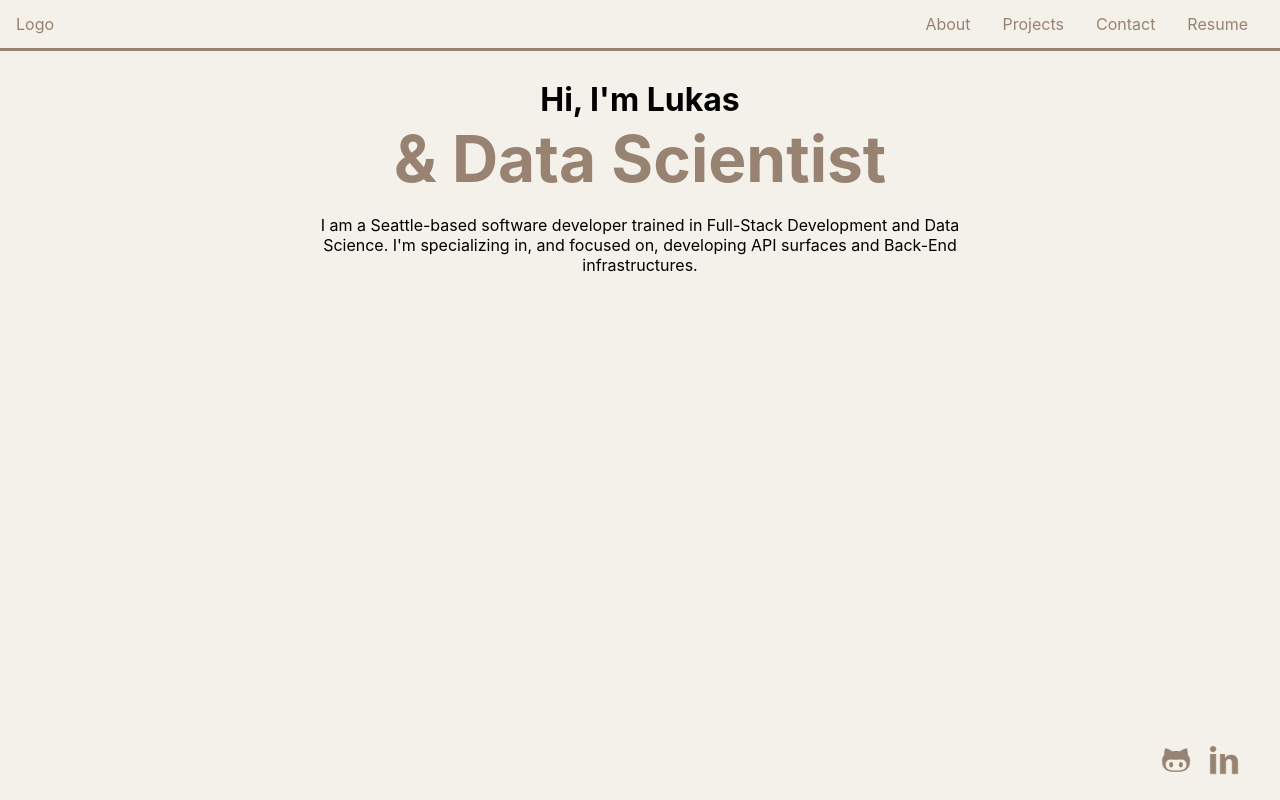
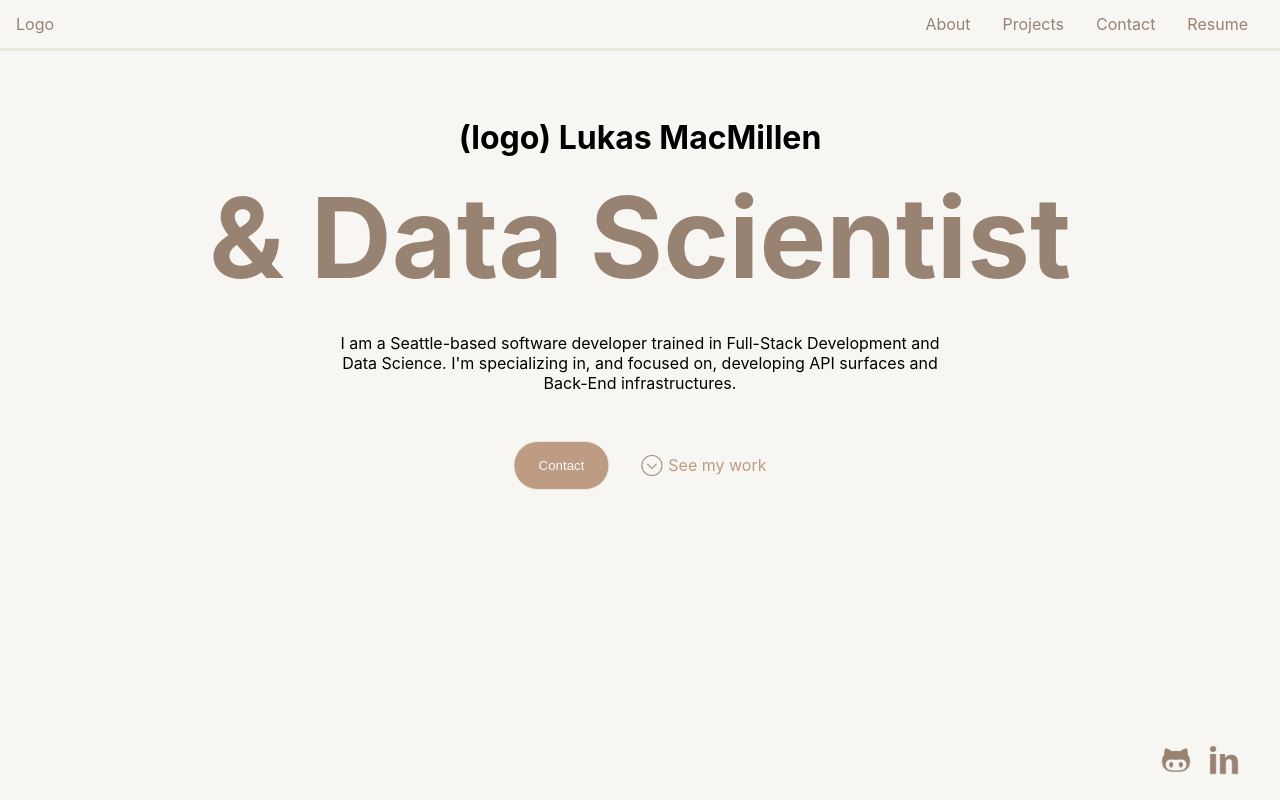
Before and after one commit to agtTwilight/portfolio, a React (Create React App) app: page / in a window 1280 px wide. Built offline with nearby package versions, Linux system fonts and the light colour scheme; the HTML template or start-up script is replaced by a standard one.

Commit message:
home page layout adjusted. Need to change rotating text to typing text and style page

```diff
--- a/src/components/Footer/style.css
+++ b/src/components/Footer/style.css
@@ -1,5 +1,5 @@
 #footer-icons {
-    position: absolute;
+    position: fixed;
     right: 0;
     bottom: 0;
     margin: 1rem 2rem;
--- a/src/components/Header/index.js
+++ b/src/components/Header/index.js
@@ -27,9 +27,9 @@ export const Header = () => {
     <nav>
       <p>Logo</p>
       <div id="nav-links">
-        <a id="first-link" href="#About">About</a>
-        <a href="#Projects">Projects</a>
-        <a href="#Contact">Contact</a>
+        <a id="first-link" href="#about">About</a>
+        <a href="#projects">Projects</a>
+        <a href="#contact">Contact</a>
         <a id="resume" href={resume}>Resume</a>
       </div>
       <img id="nav-open" onClick={displayNav} src={menu} alt="hamburger button to open the nav on mobile"></img>
--- a/src/components/Header/style.css
+++ b/src/components/Header/style.css
@@ -5,7 +5,7 @@ nav {
     position: fixed;
     width: 100%;
     height: 3rem;
-    border-bottom: solid var(--coffeebrown);
+    border-bottom: solid var(--toastedwhite);
     z-index: 2;
 }
 
--- a/src/index.css
+++ b/src/index.css
@@ -15,10 +15,12 @@ code {
 #root {
     position: relative;
     min-height: 100vh;
-    min-width: 100vw;
-    background-color: var(--toastedwhite);
-    --toastedwhite: #f3f1ea;
+    overflow: hidden;
+    background-color: var(--white);
+    --white: #f7f6f3;
+    --toastedwhite: #e9e6db;
     --lattecream: #edd6c0;
+    --lightcoffeebrown: #bd9c83;
     --coffeebrown: #988373;
 
 }
@@ -45,7 +47,7 @@ code {
     h1 {
         margin: 0;
         padding: 0;
-        font-size: 4rem;
+        font-size: 7rem;
     }
 
     h2 {
--- a/src/pages/Home/index.js
+++ b/src/pages/Home/index.js
@@ -1,11 +1,11 @@
-import portrait from "./assets/portrait.png";
+import arrowdown from "./assets/arrowdown.png"
 import React from "react";
 import "./style.css";
 
 export const Home = () => {
   return (
     <section id="home-wrap">
-      <h2>Hi, I'm Lukas</h2>
+      <h2>(logo) Lukas MacMillen</h2>
       <section id="rotating-text-container">
         <h1 id="rotating-text">
           Full-Stack Developer
@@ -20,18 +20,13 @@ export const Home = () => {
         Development and Data Science. I'm specializing in, and focused on,
         developing API surfaces and Back-End infrastructures.
       </p>
-      {/* <section id="bottom-home">
-        <div id="bottom-home-left">
-            <h2>Highlights:</h2>
-        </div>
-        <div id="bottom-home-right">
-          <img id="portrait" src={portrait} alt="Portrait of Lukas"></img>
-          <div id="home-buttons">
-            <button>About Me</button>
-            <button>Contact Me</button>
-          </div>
-        </div>
-      </section> */}
+      <section id="home-buttons">
+        <button>Contact</button>
+        <a href="#projects">
+            <img src={arrowdown} alt="An arrow facing downward."></img>
+            <p>See my work</p>
+        </a>
+      </section>
     </section>
   );
 };
--- a/src/pages/Home/style.css
+++ b/src/pages/Home/style.css
@@ -1,5 +1,9 @@
 #home-wrap {
-    max-width: 100vw;
+    position: absolute;
+    top: 40%;
+    left: 50%;
+    transform: translate(-50%, -50%);
+    min-width: 99%;
     display: flex;
     flex-direction: column;
     align-items: center;
@@ -13,23 +17,39 @@
     z-index: 1;
 }
 
-#bottom-home {
+#home-buttons {
     display: flex;
-}
-
-#bottom-home-left, #bottom-home-right {
-    margin: 1rem 2rem;
-}
-
-#portrait {
-    border: solid var(--coffeebrown);
-    border-radius: 16px;
-    max-height: 20rem;
-    max-width: 20rem;
+    align-items: center;
+    text-align: center;
+    max-width: 16rem;
+    margin: 2rem;
 }
 
 #home-buttons button {
-    margin: 0.8rem;
+    margin-right: 2rem;
+    padding: 1rem 1.5rem;
+    border-radius: 50px;
+    background-color: var(--lightcoffeebrown);
+    color: var(--white);
+    border: solid 1px var(--toastedwhite);
+}
+
+#home-buttons a {
+    display: flex;
+    text-decoration: none;
+}
+
+#home-buttons img {
+    margin: 0;
+    padding: 0;
+    height: 1.3rem;
+    width: 1.3rem;
+}
+
+#home-buttons p {
+    margin: 0 0 0 6px;
+    padding: 0;
+    color: var(--lightcoffeebrown);
 }
 
 @media (max-width:576px) {
@@ -77,8 +97,9 @@
 
 @media (min-width:1021px) {
     #rotating-text-container {
-        height: 5rem;
-        line-height: 5rem;
+        margin: 1rem;
+        height: 8rem;
+        line-height: 8rem;
         overflow: hidden;
     }
 
@@ -94,16 +115,16 @@
             top: 0;
         }
         25% {
-            top: -5rem;
+            top: -8rem;
         }
         45% {
-            top: -5rem;
+            top: -8rem;
         }
         50% {
-            top: -10rem;
+            top: -16rem;
         }
         70% {
-            top: -10rem;
+            top: -16rem;
         }
         75% {
             top: 0;
```
Also changed, not shown: src/pages/Home/assets/arrowdown.png (added), 1 other file (tests, documents, lock files or other folders).
